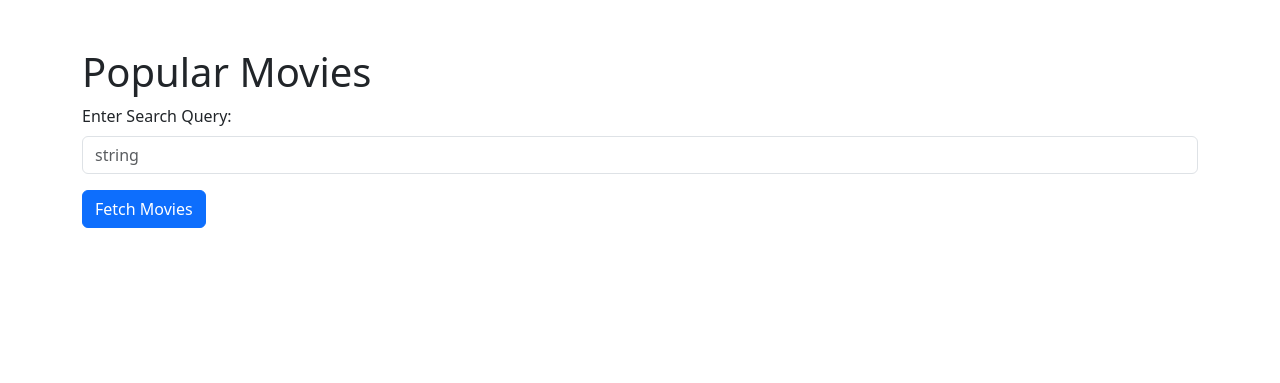
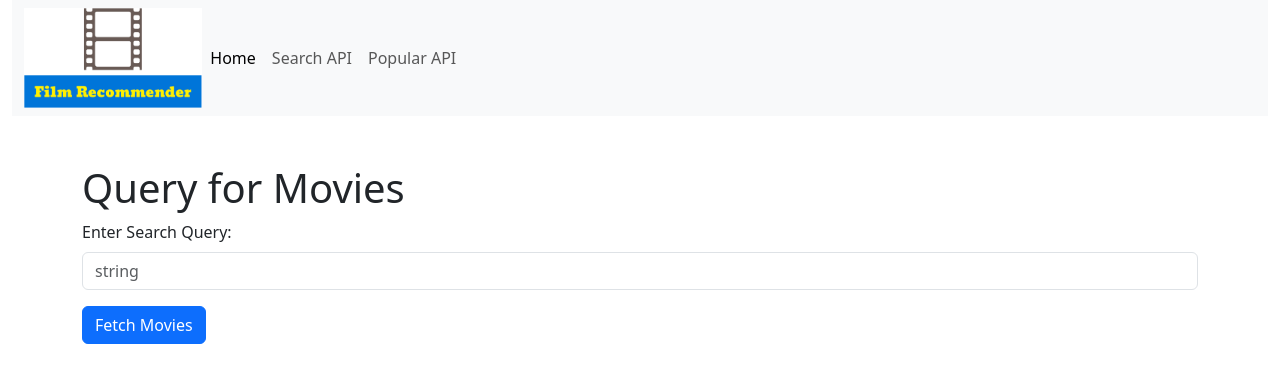
Before and after one commit to Ditmanson/mountainlionmovies, a Django app: page /search_movies in a window 1280 px wide. Shown: the top 383 px of the page. Run offline with Django 5.2, Linux system fonts and the light colour scheme.

Commit message:
make templates usable for the team

```diff
--- a/filmproject/templates/filmproject/base_template.html
+++ b/filmproject/templates/filmproject/base_template.html
@@ -2,47 +2,35 @@
 <!DOCTYPE html>
 <html lang="en">
   <head>
-        <title>
-            Film Project
-        </title>
+    <title>Film Project</title>
     <meta charset="utf-8" />
     <meta name="viewport" content="width=device-width, initial-scale=1" />
-        <title>
-            Film Project
-        </title>
+    <title>Film Project</title>
     <link href="https://cdn.jsdelivr.net/npm/bootstrap@5.3.1/dist/css/bootstrap.min.css" rel="stylesheet" integrity="sha384-4bw+/aepP/YC94hEpVNVgiZdgIC5+VKNBQNGCHeKRQN+PtmoHDEXuppvnDJzQIu9" crossorigin="anonymous" />
   </head>
   <body>
     <div class="container-fluid">
-            <nav class="navbar navbar-expand-lg bg-body-tertiary">
+      <nav class="navbar navbar-expand-sm bg-body-tertiary">
         <div class="container-fluid">
-                    <img height="100" src="{% static 'images/filmreclogo.png' %}">
-                    <button class="navbar-toggler" type="button" data-bs-toggle="collapse" data-bs-target="#navbarNav" aria-controls="navbarNav" aria-expanded="false" aria-label="Toggle navigation">
-                        <span class="navbar-toggler-icon">
-                        </span>
-                    </button>
+          <img height="100" src="{% static 'images/filmreclogo.png' %}" />
+          <button class="navbar-toggler" type="button" data-bs-toggle="collapse" data-bs-target="#navbarNav" aria-controls="navbarNav" aria-expanded="false" aria-label="Toggle navigation"><span class="navbar-toggler-icon"></span></button>
           <div class="collapse navbar-collapse" id="navbarNav">
             <ul class="navbar-nav">
               <li class="nav-item">
-                                <a class="nav-link active" aria-current="page" href="{% url 'index' %}">
-                                    Home
-                                </a>
+                <a class="nav-link active" aria-current="page" href="{% url 'index' %}">Home</a>
               </li>
               <li class="nav-item">
-                                <a class="nav-link" href="#">
-                                    Menu 1
-                                </a>
+                <a class="nav-link" href="{% url 'search_movies' %}">Search API</a>
               </li>
               <li class="nav-item">
-                                <a class="nav-link" href="#">
-                                    Menu 2
-                                </a>
+                <a class="nav-link" href="{% url 'popular_movies' %}">Popular API</a>
               </li>
             </ul>
           </div>
         </div>
       </nav>
       {% block content %}
+
       {% endblock %}
     </div>
   </body>
--- a/filmproject/templates/filmproject/search_movies.html
+++ b/filmproject/templates/filmproject/search_movies.html
@@ -1,14 +1,8 @@
-<!DOCTYPE html>
-<html lang="en">
-  <head>
-    <meta charset="UTF-8" />
-    <meta name="viewport" content="width=device-width, initial-scale=1.0" />
-    <link href="https://cdn.jsdelivr.net/npm/bootstrap@5.3.3/dist/css/bootstrap.min.css" rel="stylesheet" />
-    <title>Popular Movies</title>
-  </head>
-  <body>
+{% extends 'filmproject/base_template.html' %}
+{% load static %} <!-- Load static files -->
+{% block content %}
   <div class="container mt-5">
-      <h1>Popular Movies</h1>
+    <h1>Query for Movies</h1>
     <div class="mb-3">
       <label for="searchInput" class="form-label">Enter Search Query:</label>
       <input type="string" id="searchInput" class="form-control" placeholder="string" />
@@ -18,5 +12,4 @@
   </div>
 
   <script src="../../static/scripts/movie_search.js"></script>
-  </body>
-</html>
+{% endblock %}
--- a/filmproject/tests.py
+++ b/filmproject/tests.py
@@ -34,6 +34,10 @@ class URLTests(TestCase):
 
     def test_popular_movies(self):
         response = self.client.get(reverse('popular_movies'))
+        self.assertEqual(response.status_code, 200)
+
+    def test_search_movies(self):
+        response = self.client.get(reverse('search_movies'))
         self.assertEqual(response.status_code, 200)
 # Model tests next
 class FilmModelTest(TestCase):
--- a/filmproject/urls.py
+++ b/filmproject/urls.py
@@ -4,5 +4,5 @@ from . import views
 urlpatterns = [
 path('', views.index, name='index'),
 path('popular_movies', views.popular_movies, name='popular_movies'),
-path('search_movies', views.popular_movies, name='search_movies'),
+path('search_movies', views.search_movies, name='search_movies'),
 ]
--- a/filmproject/views.py
+++ b/filmproject/views.py
@@ -7,5 +7,5 @@ def index(request):
 def popular_movies(request):
     return render( request, 'filmproject/popular_movies.html')
 
-def popular_movies(request):
+def search_movies(request):
     return render( request, 'filmproject/search_movies.html')
```
Also changed, not shown: filmproject/templates/filmproject/popular_movies.html (+5 -13 lines). Lines whose indentation alone changed are shown as unchanged.
